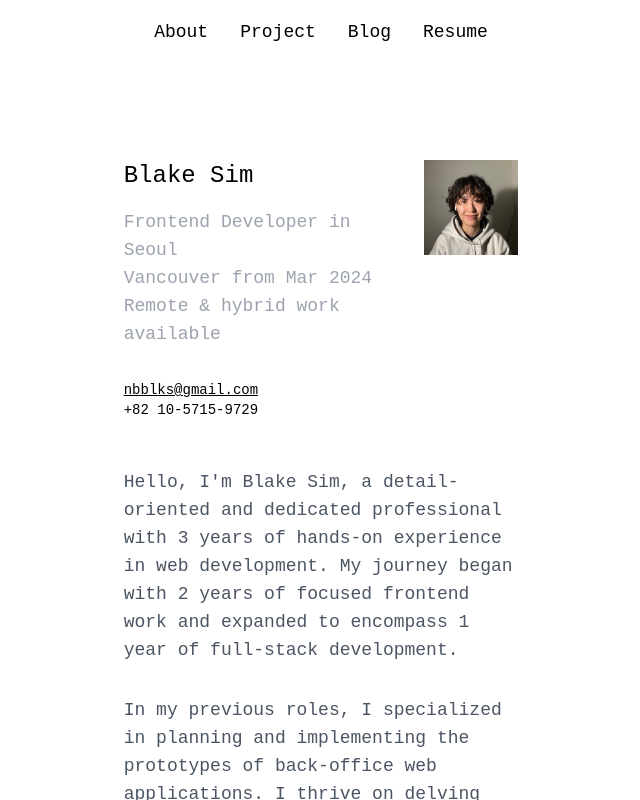
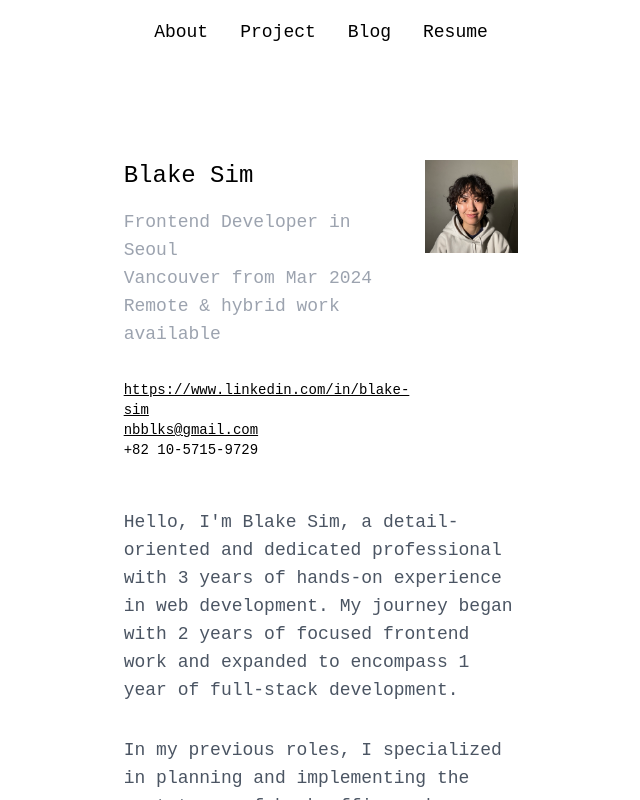
Before and after one commit to nbblk/nbblk.github.io, a SvelteKit app: page / in a window 1280 px wide. Shown: the top 800 px of the page, without its empty margins (319-959 px from the left). Built offline with nearby package versions, Linux system fonts and the light colour scheme.

Commit message:
Modify: add linked in address on about page

```diff
--- a/src/routes/+page.svelte
+++ b/src/routes/+page.svelte
@@ -14,6 +14,9 @@
 					<br /> Remote & hybrid work available<br />
 				</h3>
 				<small class="inline-block w-full md:text-left text-center mt-4 text-sm">
+					<a href="https://www.linkedin.com/in/blake-sim" class="underline"
+						>https://www.linkedin.com/in/blake-sim</a
+					><br />
 					<a href="mailto:nbblks@gmail.com" class="underline">nbblks@gmail.com</a>
 					<br /> <span>+82 10-5715-9729</span>
 				</small>
```
